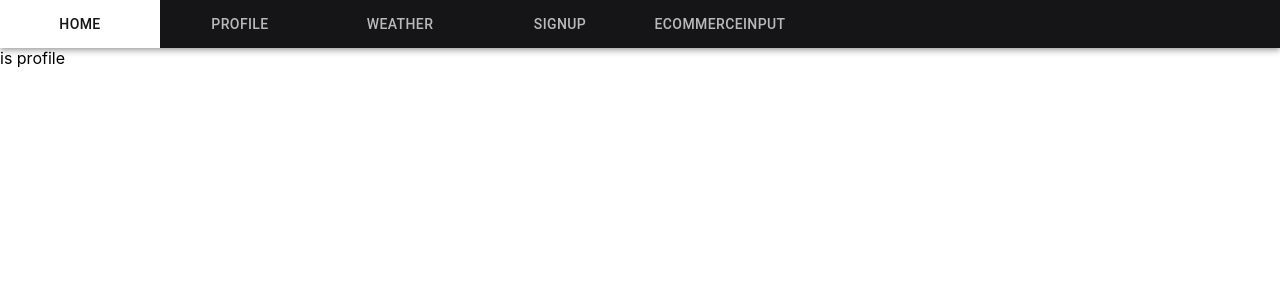
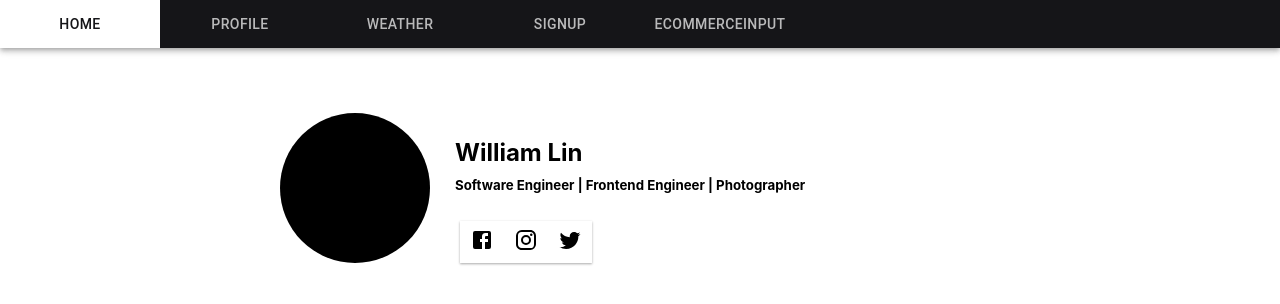
Before and after one commit to Ruila/react-pratice, a React (Create React App) app in the folder hello-world/: page /profile in a window 1280 px wide. Shown: the top 304 px of the page. Built offline with nearby package versions, Linux system fonts and the light colour scheme; no server answers.

Commit message:
update profile

```diff
--- a/hello-world/src/components/Profile/profile.js
+++ b/hello-world/src/components/Profile/profile.js
@@ -1,7 +1,10 @@
 import React, { Component } from 'react';
-import '../../css/login.css';
+import '../../css/profile.css';
 import { connect } from 'react-redux';
 import { Redirect } from "react-router-dom";
+import FacebookIcon from '@material-ui/icons/Facebook';
+import InstagramIcon from '@material-ui/icons/Instagram';
+import TwitterIcon from '@material-ui/icons/Twitter';
 
 class Profile extends Component  {
   constructor() {
@@ -17,7 +20,39 @@ class Profile extends Component  {
   render(){
     if(this.props.loginCheck){
         return (
-          <div>is profile</div>
+          <div id="profile">
+            <div className="p-container">
+              <div className="col-md-12">
+                <div className="img-description">
+                  <div className="img">
+                    <div className="crap">
+
+                    </div>
+                  </div>
+                  <div className="description">
+                    <h5 className="name">William Lin</h5>
+                    <h5>Software Engineer | Frontend Engineer | Photographer</h5>
+                    <div className="socialMedia">
+                      <div class="unit">
+                        <FacebookIcon />
+                      </div>
+                      <div class="unit">
+                        <InstagramIcon />
+                      </div>
+                      <div class="unit">
+                        <TwitterIcon />
+                      </div>
+                    </div>
+                  </div>
+                </div>
+                <div className="socialMedia">
+
+
+                </div>
+              </div>
+
+            </div>
+          </div>
        );
       } else {
         return (
--- a/hello-world/src/css/login.css
+++ b/hello-world/src/css/login.css
@@ -77,3 +77,13 @@
 .hide {
     display: none!important;
 }
+
+.col-md-6 {
+    flex: 0 0 50%;
+    max-width: 50%;
+    position: relative;
+    width: 100%;
+    display: flex;
+    justify-content: center;
+    align-items: center;
+}
--- /dev/null
+++ b/hello-world/src/css/profile.css
@@ -0,0 +1,59 @@
+#profile {
+    padding: 50px 0;
+}
+#profile .img-description{
+    display: flex;
+    width: 100%;
+    padding: 15px 0;
+}
+
+#profile .img-description .img{
+    flex: 1;
+    display: flex;
+    justify-content: flex-end;
+}
+
+#profile .img-description .img .crap {
+    width: 150px;
+    height: 150px;
+    border-radius: 50%;
+    background-color: #000000;
+}
+
+#profile .img-description .description{
+    flex: 2;
+    padding: 15px;
+    position: relative;
+}
+
+#profile .img-description .description h5 {
+    margin: 10px;
+}
+#profile .img-description .description .name {
+    font-size: 24px;
+}
+
+#profile .socialMedia{
+    position: absolute;
+    bottom: 0;
+    left: 30px;
+    display: flex;
+    box-shadow: 0 1px 3px rgba(0, 0, 0, 0.12), 0 1px 2px rgba(0, 0, 0, 0.24);
+}
+#profile .socialMedia .unit{
+    padding: 7px 10px;
+    cursor: pointer;
+    position: relative;
+}
+#profile .socialMedia .unit:hover {
+    /* background-color: #5a5a5a; */
+    animation-name: animation;
+    animation-duration: .1s;
+    animation-fill-mode: forwards;
+    animation-timing-function: ease-in-out;
+}
+#profile .p-container{
+    width: 100%;
+    margin: auto;
+    max-width: 1200px;
+}
--- a/hello-world/src/css/style.css
+++ b/hello-world/src/css/style.css
@@ -50,9 +50,6 @@
     flex: 1;
     position: relative;
     width: 100%;
-    display: flex;
-    justify-content: center;
-    align-items: center;
 }
 
 .col-md-4 a {
```
